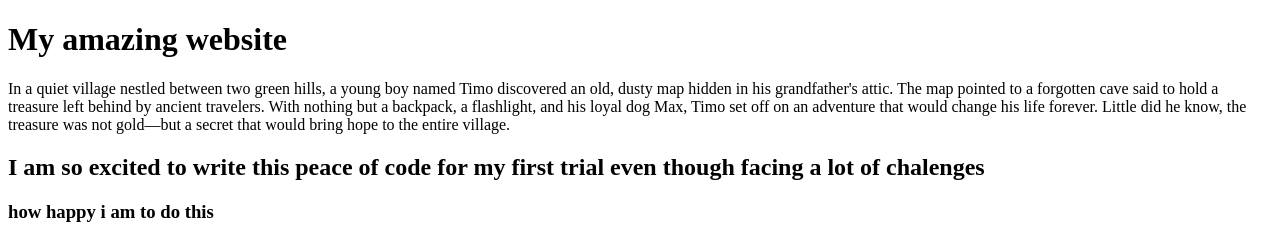
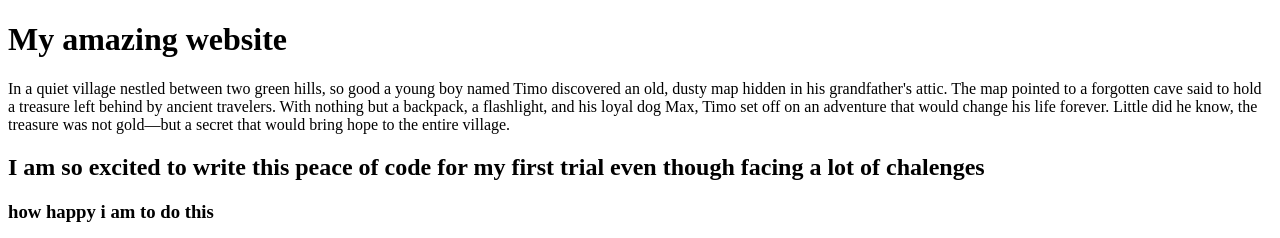
Before and after one commit to BenMoni-code/alx_html_css, a plain HTML site: page My_First_Portfolio/html_basic/index.html in a window 1280 px wide. Shown: the top 238 px of the page. Drawn offline with Linux system fonts and the light colour scheme.

```diff
--- a/My_First_Portfolio/html_basic/index.html
+++ b/My_First_Portfolio/html_basic/index.html
@@ -12,7 +12,7 @@
 </head>
 <body>
     <h1>My amazing website</h1>
-    In a quiet village nestled between two green hills, a young boy named Timo discovered an old, dusty map hidden in his grandfather's attic. The map pointed to a forgotten cave said to hold a treasure left behind by ancient travelers. With nothing but a backpack, a flashlight, and his loyal dog Max, Timo set off on an adventure that would change his life forever. Little did he know, the treasure was not gold—but a secret that would bring hope to the entire village.
+    In a quiet village nestled between two green hills,  so good a young boy named Timo discovered an old, dusty map hidden in his grandfather's attic. The map pointed to a forgotten cave said to hold a treasure left behind by ancient travelers. With nothing but a backpack, a flashlight, and his loyal dog Max, Timo set off on an adventure that would change his life forever. Little did he know, the treasure was not gold—but a secret that would bring hope to the entire village.
     <h2>I am so excited to write this peace of code for my first trial even though facing a lot of chalenges</h2>
     <h3>how happy i am to do this</h3>
     <a href="https://www.alxafrica.com/" target="_blank">
```
